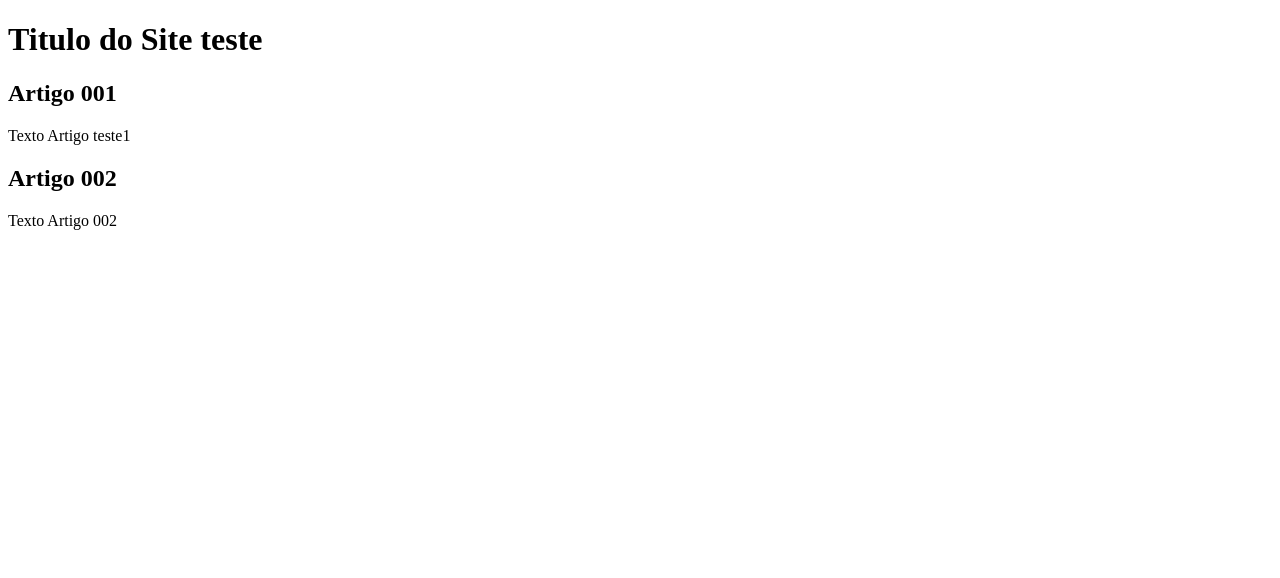
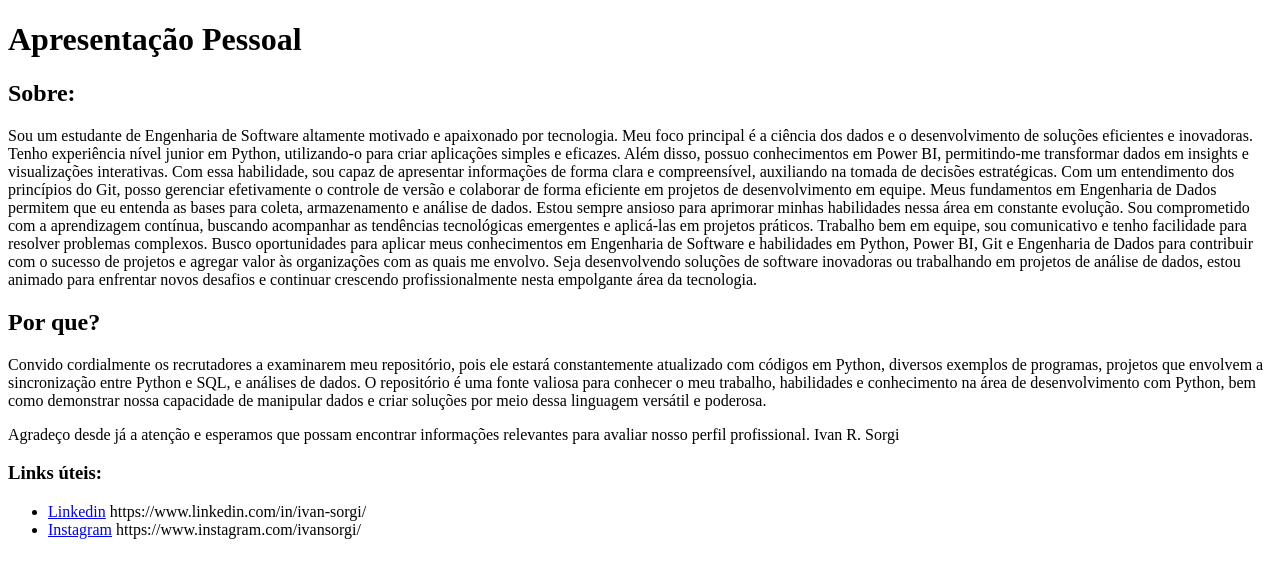
Before and after one commit to ivansorgi/projeto-site, a plain HTML site: page index.html in a window 1280 px wide. Drawn offline with Linux system fonts and the light colour scheme.

Commit message:
Alteração no corpo da página

```diff
--- a/index.html
+++ b/index.html
@@ -8,16 +8,42 @@
 <body>
     <main>
         <header>
-            <h1>Titulo do Site teste</h1>
+            <h1>Apresentação Pessoal</h1>
         </header>
         <article>
-            <h2>Artigo 001</h2>
-            <p>Texto Artigo teste1</p>
+            <h2>Sobre:</h2>
+
+            <p>Sou um estudante de Engenharia de Software altamente motivado e apaixonado por tecnologia. Meu foco principal é a ciência dos dados e o desenvolvimento de soluções eficientes e inovadoras. Tenho experiência nível junior em Python, utilizando-o para criar aplicações simples e eficazes.
+
+                Além disso, possuo conhecimentos em Power BI, permitindo-me transformar dados em insights e visualizações interativas. Com essa habilidade, sou capaz de apresentar informações de forma clara e compreensível, auxiliando na tomada de decisões estratégicas.
+
+                Com um entendimento dos princípios do Git, posso gerenciar efetivamente o controle de versão e colaborar de forma eficiente em projetos de desenvolvimento em equipe.
+
+                Meus fundamentos em Engenharia de Dados permitem que eu entenda as bases para coleta, armazenamento e análise de dados. Estou sempre ansioso para aprimorar minhas habilidades nessa área em constante evolução.
+
+                Sou comprometido com a aprendizagem contínua, buscando acompanhar as tendências tecnológicas emergentes e aplicá-las em projetos práticos. Trabalho bem em equipe, sou comunicativo e tenho facilidade para resolver problemas complexos.
+
+                Busco oportunidades para aplicar meus conhecimentos em Engenharia de Software e habilidades em Python, Power BI, Git e Engenharia de Dados para contribuir com o sucesso de projetos e agregar valor às organizações com as quais me envolvo.
+
+                Seja desenvolvendo soluções de software inovadoras ou trabalhando em projetos de análise de dados, estou animado para enfrentar novos desafios e continuar crescendo profissionalmente nesta empolgante área da tecnologia.</p>
         </article>
         <article>
-            <h2>Artigo 002</h2>
-            <p>Texto Artigo 002</p>
+            <h2>Por que?</h2>
+
+            <p>Convido cordialmente os recrutadores a examinarem meu repositório, pois ele estará constantemente atualizado com códigos em Python, diversos exemplos de programas, projetos que envolvem a sincronização entre Python e SQL, e análises de dados. O repositório é uma fonte valiosa para conhecer o meu trabalho, habilidades e conhecimento na área de desenvolvimento com Python, bem como demonstrar nossa capacidade de manipular dados e criar soluções por meio dessa linguagem versátil e poderosa.<P>
+
+            </P>Agradeço desde já a atenção e esperamos que possam encontrar informações relevantes para avaliar nosso perfil profissional.
+
+            Ivan R. Sorgi</p>
+
         </article>
+        <footer>
+            <h3>Links úteis:</h3>
+            <ul>
+                <li><a href="#">Linkedin</a> https://www.linkedin.com/in/ivan-sorgi/</li>
+                <li><a href="#">Instagram</a> https://www.instagram.com/ivansorgi/</li>
+            </ul>
+        </footer>
     </main>
 
 </body>
```
